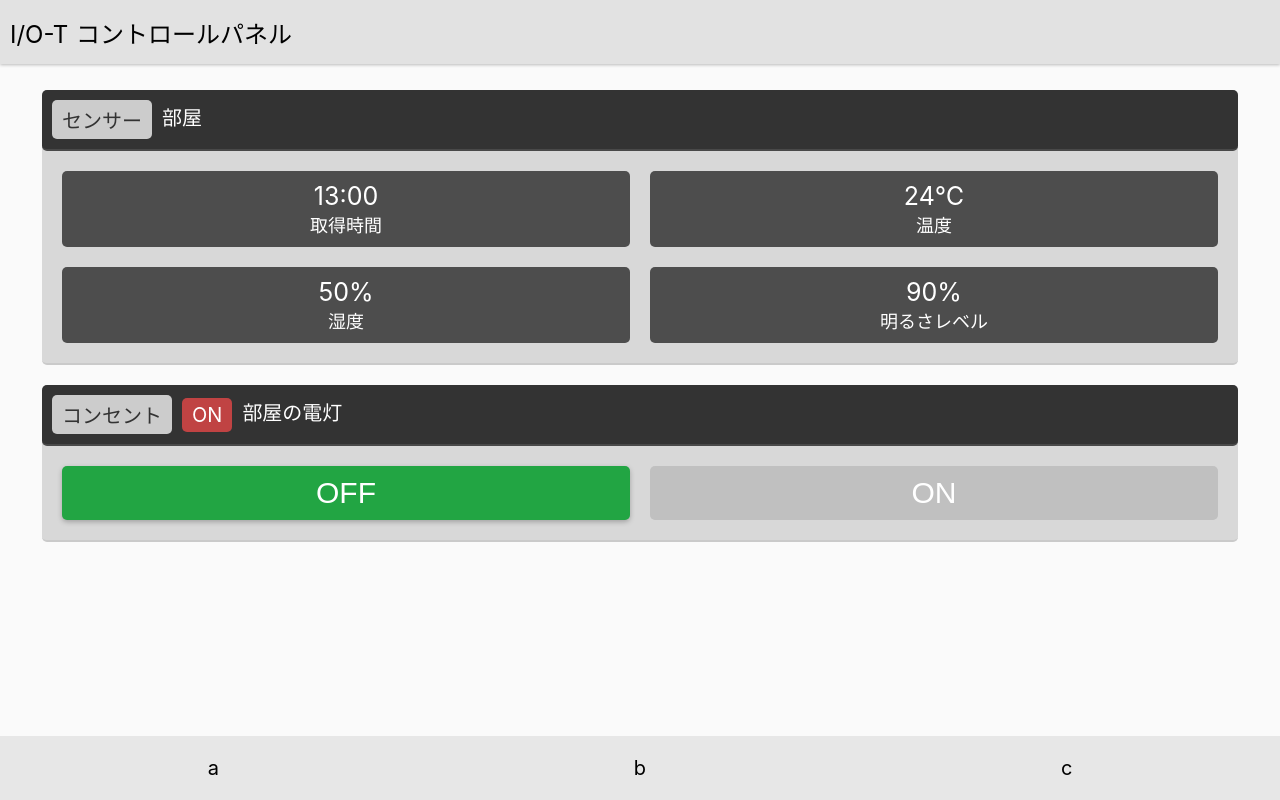
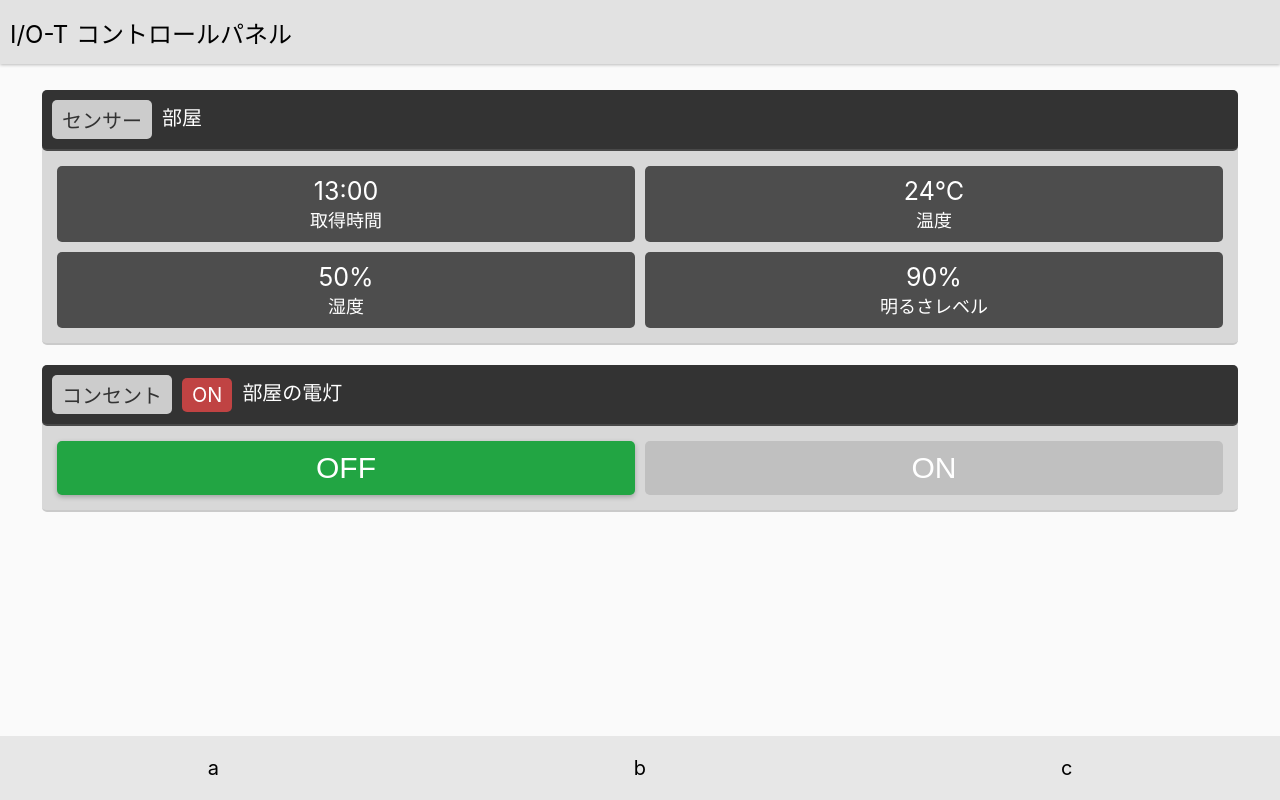
Before and after one commit to Kumi-comb/IO-T-ServerSide, a Nuxt app: page / in a window 1280 px wide. Built offline with nearby package versions, Linux system fonts and the light colour scheme.

Commit message:
マージン調整

```diff
--- a/view/pages/index.vue
+++ b/view/pages/index.vue
@@ -122,9 +122,10 @@ export default {
 
   &_item {
     display: inline-block;
+    vertical-align: top;
 
     width: calc(100% / 2);
-    padding: 10px;
+    padding: 5px;
 
     font-size: 1rem;
   }
```
